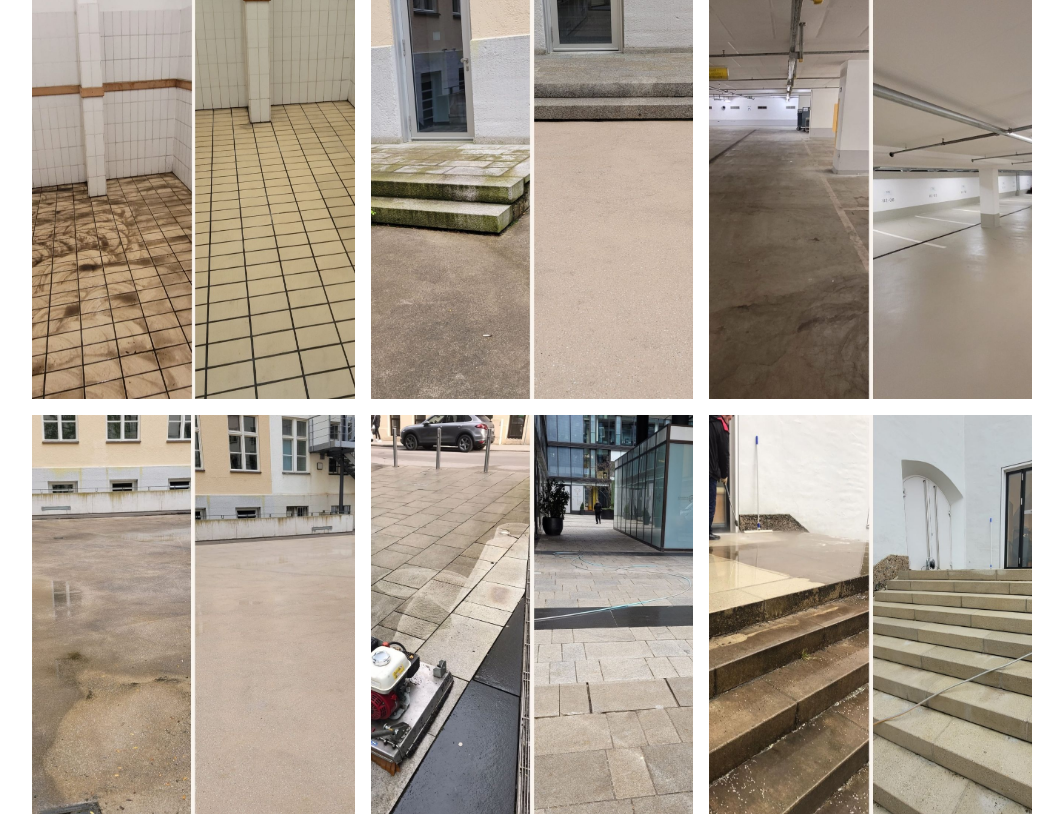
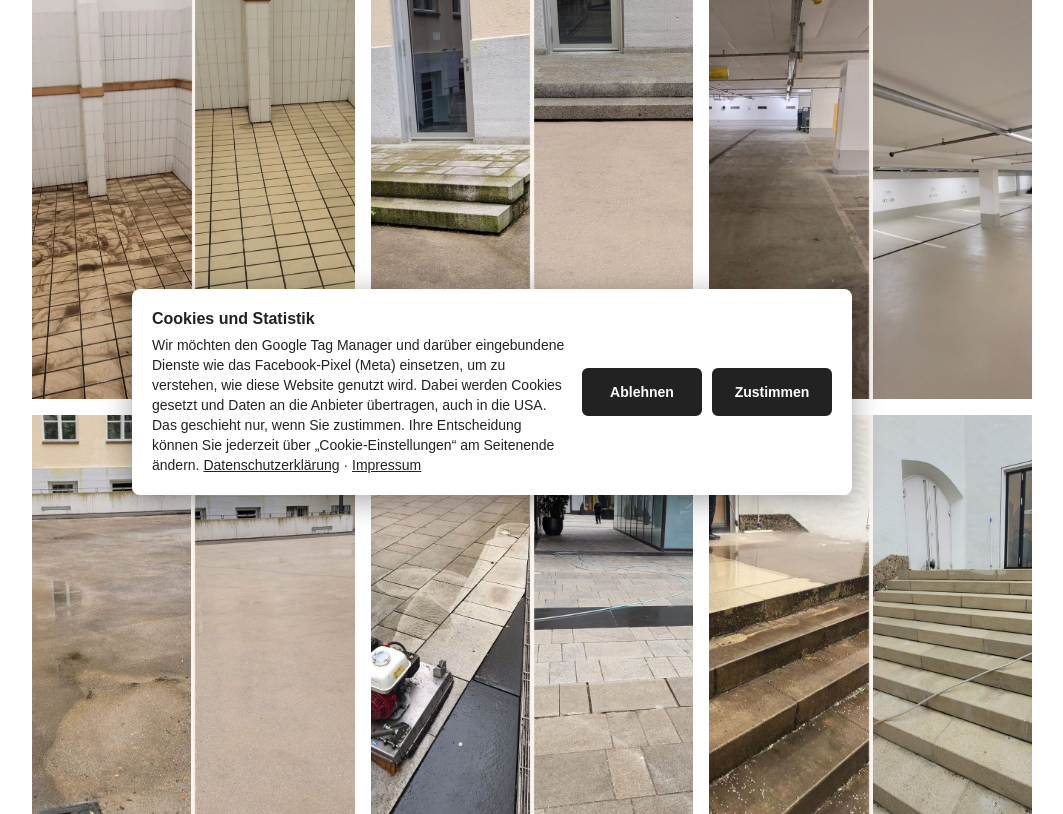
Before and after one commit to SJ-Gutachten/speed-reinigung.de, a PHP site: page /galerie.php in a window 1280 px wide. Shown: the part 289-1103 px from the top of the page, without its empty margins (148-1211 px from the left). Run offline with PHP 8.4, Linux system fonts and the light colour scheme; some libraries are stand-ins or nearby versions.

Commit message:
Tracking nur nach Einwilligung: eigener Hinweis, Google Tag Manager und Analytics laden erst nach Zustimmung

```diff
--- a/assets/css/speed-reinigung.css
+++ b/assets/css/speed-reinigung.css
@@ -4303,3 +4303,23 @@ h1:where(.wie-h3) { margin-top: 20px; margin-bottom: 10px; font-size: 24px; font
 
 /* Logo-Link im Seitenkopf: verändert weder Anordnung noch Farbe. */
 .logo-link { display: contents; color: inherit; }
+
+/* ===== Einwilligungs-Hinweis (assets/js/einwilligung.js) ===== */
+.einwilligung { position: fixed; left: 16px; right: 16px; bottom: 16px; z-index: 2147483000; max-width: 720px; margin: 0 auto;
+  display: flex; flex-wrap: wrap; gap: 16px; align-items: center; justify-content: space-between;
+  padding: 20px; border-radius: 8px; background: #fff; color: #222; box-shadow: 0 6px 30px rgba(0, 0, 0, .35);
+  font-family: Arial, sans-serif; font-size: 14px; line-height: 20px; text-align: left; }
+.einwilligung__text { flex: 1 1 320px; }
+.einwilligung__text strong { display: block; margin-bottom: 6px; font-size: 16px; }
+.einwilligung__text p { margin: 0; }
+.einwilligung__text a { color: #222; text-decoration: underline; }
+.einwilligung__knoepfe { display: flex; gap: 10px; flex: 0 0 auto; }
+/* Beide Knöpfe bewusst gleich gestaltet. */
+.einwilligung__knopf { min-width: 120px; padding: 12px 18px; border: 2px solid #222; border-radius: 6px; background: #222; color: #fff;
+  font: inherit; font-weight: bold; cursor: pointer; }
+.einwilligung__knopf:hover, .einwilligung__knopf:focus { background: #fff; color: #222; outline: none; }
+@media screen and (max-width: 479px) {
+  .einwilligung { left: 8px; right: 8px; bottom: 8px; padding: 16px; }
+  .einwilligung__knoepfe { flex: 1 1 100%; }
+  .einwilligung__knopf { flex: 1 1 0; min-width: 0; }
+}
--- /dev/null
+++ b/assets/js/einwilligung.js
@@ -0,0 +1,126 @@
+/**
+ * Einwilligung für Statistik- und Marketing-Dienste.
+ *
+ * Ohne Zustimmung wird kein Tracking geladen und kein Cookie gesetzt. Erst nach Klick auf
+ * „Zustimmen“ lädt dieses Skript den Google Tag Manager (und, falls angegeben, Google Analytics).
+ * Die Entscheidung liegt 12 Monate im Browser (localStorage) und lässt sich über den Link
+ * „Cookie-Einstellungen“ am Seitenende jederzeit ändern.
+ *
+ * Einstellungen kommen aus includes/head.php:
+ *   window.EINWILLIGUNG = { gtm: 'GTM-…', ga: 'G-…', dienste: 'Text für den Hinweis' };
+ */
+(function () {
+  var cfg = window.EINWILLIGUNG || {};
+  var SCHLUESSEL = 'einwilligung';
+  var GUELTIG_MS = 365 * 24 * 60 * 60 * 1000;
+  var geladen = false;
+
+  window.dataLayer = window.dataLayer || [];
+  function gtag() { window.dataLayer.push(arguments); }
+
+  // Google Consent Mode: alles verweigert, bis zugestimmt wird.
+  gtag('consent', 'default', {
+    ad_storage: 'denied', ad_user_data: 'denied', ad_personalization: 'denied', analytics_storage: 'denied'
+  });
+
+  function lesen() {
+    try {
+      var wert = JSON.parse(window.localStorage.getItem(SCHLUESSEL));
+      if (wert && Date.now() - wert.zeit < GUELTIG_MS) return wert.antwort;
+    } catch (e) { /* localStorage gesperrt: jedes Mal fragen */ }
+    return null;
+  }
+
+  function speichern(antwort) {
+    try { window.localStorage.setItem(SCHLUESSEL, JSON.stringify({ antwort: antwort, zeit: Date.now() })); } catch (e) { /* egal */ }
+  }
+
+  function skript(src) {
+    var s = document.createElement('script');
+    s.async = true;
+    s.src = src;
+    document.head.appendChild(s);
+  }
+
+  function dienste_laden() {
+    if (geladen) return;
+    geladen = true;
+    gtag('consent', 'update', {
+      ad_storage: 'granted', ad_user_data: 'granted', ad_personalization: 'granted', analytics_storage: 'granted'
+    });
+    if (cfg.gtm) {
+      window.dataLayer.push({ 'gtm.start': new Date().getTime(), event: 'gtm.js' });
+      skript('https://www.googletagmanager.com/gtm.js?id=' + encodeURIComponent(cfg.gtm));
+    }
+    if (cfg.ga) {
+      skript('https://www.googletagmanager.com/gtag/js?id=' + encodeURIComponent(cfg.ga));
+      gtag('js', new Date());
+      gtag('config', cfg.ga);
+    }
+  }
+
+  /** Bekannte Tracking-Cookies entfernen, wenn die Zustimmung widerrufen wird. */
+  function cookies_loeschen() {
+    var host = window.location.hostname.replace(/^www\./, '');
+    document.cookie.split(';').forEach(function (c) {
+      var name = c.split('=')[0].trim();
+      if (!/^(_ga|_gid|_gat|_gcl|_fbp|_fbc)/.test(name)) return;
+      ['', '; domain=' + host, '; domain=.' + host].forEach(function (domain) {
+        document.cookie = name + '=; expires=Thu, 01 Jan 1970 00:00:00 GMT; path=/' + domain;
+      });
+    });
+  }
+
+  var hinweis = null;
+
+  function schliessen() {
+    if (hinweis) { hinweis.parentNode.removeChild(hinweis); hinweis = null; }
+  }
+
+  function zeigen() {
+    if (hinweis) return;
+    hinweis = document.createElement('div');
+    hinweis.className = 'einwilligung';
+    hinweis.setAttribute('role', 'dialog');
+    hinweis.setAttribute('aria-label', 'Cookie-Einstellungen');
+    hinweis.innerHTML =
+      '<div class="einwilligung__text"><strong>Cookies und Statistik</strong>' +
+      '<p>Wir möchten ' + (cfg.dienste || 'Statistik-Dienste') + ' einsetzen, um zu verstehen, wie diese Website genutzt wird. ' +
+      'Dabei werden Cookies gesetzt und Daten an die Anbieter übertragen, auch in die USA. Das geschieht nur, wenn Sie zustimmen. ' +
+      'Ihre Entscheidung können Sie jederzeit über „Cookie-Einstellungen“ am Seitenende ändern. ' +
+      '<a href="/datenschutz">Datenschutzerklärung</a> · <a href="/impressum">Impressum</a></p></div>' +
+      '<div class="einwilligung__knoepfe">' +
+      '<button type="button" class="einwilligung__knopf" data-antwort="nein">Ablehnen</button>' +
+      '<button type="button" class="einwilligung__knopf" data-antwort="ja">Zustimmen</button></div>';
+    hinweis.addEventListener('click', function (e) {
+      var antwort = e.target && e.target.getAttribute('data-antwort');
+      if (!antwort) return;
+      var vorher = lesen();
+      speichern(antwort);
+      schliessen();
+      if (antwort === 'ja') {
+        dienste_laden();
+      } else if (vorher === 'ja' || geladen) {
+        cookies_loeschen();
+        window.location.reload(); // bereits geladene Dienste stoppen
+      }
+    });
+    document.body.appendChild(hinweis);
+  }
+
+  document.addEventListener('click', function (e) {
+    var link = e.target && e.target.closest && e.target.closest('[data-einwilligung-oeffnen]');
+    if (!link) return;
+    e.preventDefault();
+    zeigen();
+  });
+
+  function start() {
+    var antwort = lesen();
+    if (antwort === 'ja') dienste_laden();
+    else if (antwort !== 'nein') zeigen();
+  }
+
+  if (document.readyState === 'loading') document.addEventListener('DOMContentLoaded', start);
+  else start();
+})();
--- a/includes/footer.php
+++ b/includes/footer.php
@@ -21,7 +21,7 @@
 <div class="relative"><img width="0" height="0" src="/assets/img/icon-email.avif" loading="lazy" alt="" class="icon small"/>
 </div>
 <h4 class="heading1 heading-2">Sonstiges</h4>
-<p class="paragraph_links flie-text klein"><a <?= nav_attrs('/impressum', 'impressum flie-text') ?>>Impressum<br/></a><a <?= nav_attrs('/datenschutz', 'datenschutz flie-text') ?>>Datenschutz</a></p>
+<p class="paragraph_links flie-text klein"><a <?= nav_attrs('/impressum', 'impressum flie-text') ?>>Impressum<br/></a><a <?= nav_attrs('/datenschutz', 'datenschutz flie-text') ?>>Datenschutz</a><br/><a href="/datenschutz#cookie-einstellungen" class="datenschutz flie-text" data-einwilligung-oeffnen>Cookie-Einstellungen</a></p>
 </div>
 <div id="w-node-_94df2824-8f87-4dd7-29a1-880b360c01c6-365eff63" class="content_block oben"><a href="https://maps.app.goo.gl/o6hiAG5ged6Q4JpJ6" target="_blank" class="w-inline-block"><img src="/assets/img/karte-standort.webp" loading="lazy" sizes="(max-width: 479px) 100vw, 648px" srcset="/assets/img/karte-standort-p-500.webp 500w, /assets/img/karte-standort-p-800.webp 800w, /assets/img/karte-standort-p-1080.webp 1080w, /assets/img/karte-standort.webp 1350w" alt="Karte mit dem Standort Zietenstraße 8, 80807 München" class="image"/></a>
 </div>
--- a/includes/head.php
+++ b/includes/head.php
@@ -44,22 +44,8 @@ $basis = 'https://speed-reinigung.de';
   }
 </style>
 
-<!-- Google Tag Manager -->
-<script>(function(w,d,s,l,i){w[l]=w[l]||[];w[l].push({'gtm.start':
-new Date().getTime(),event:'gtm.js'});var f=d.getElementsByTagName(s)[0],
-j=d.createElement(s),dl=l!='dataLayer'?'&l='+l:'';j.async=true;j.src=
-'https://www.googletagmanager.com/gtm.js?id='+i+dl;f.parentNode.insertBefore(j,f);
-})(window,document,'script','dataLayer','GTM-N2C3F57M');</script>
-<!-- End Google Tag Manager -->
-
-<!-- ConsentManager Script (verzögert für bessere Performance) -->
-<script>
-  window.addEventListener("DOMContentLoaded", function () {
-    var cmpScript = document.createElement("script");
-    cmpScript.src = "https://cdn.consentmanager.net/delivery/cmp_en.min.js";
-    cmpScript.async = true;
-    document.body.appendChild(cmpScript);
-  });
-</script>
+<!-- Statistik und Marketing: lädt erst nach Zustimmung, siehe assets/js/einwilligung.js -->
+<script>window.EINWILLIGUNG = { gtm: 'GTM-N2C3F57M', dienste: 'den Google Tag Manager und darüber eingebundene Dienste wie das Facebook-Pixel (Meta)' };</script>
+<script src="/assets/js/einwilligung.js" defer></script>
 <?= $page['head_extra'] ?? '' ?>
 </head>
```
Also changed, not shown: CLAUDE.md (+1 -1 lines), README.md.
